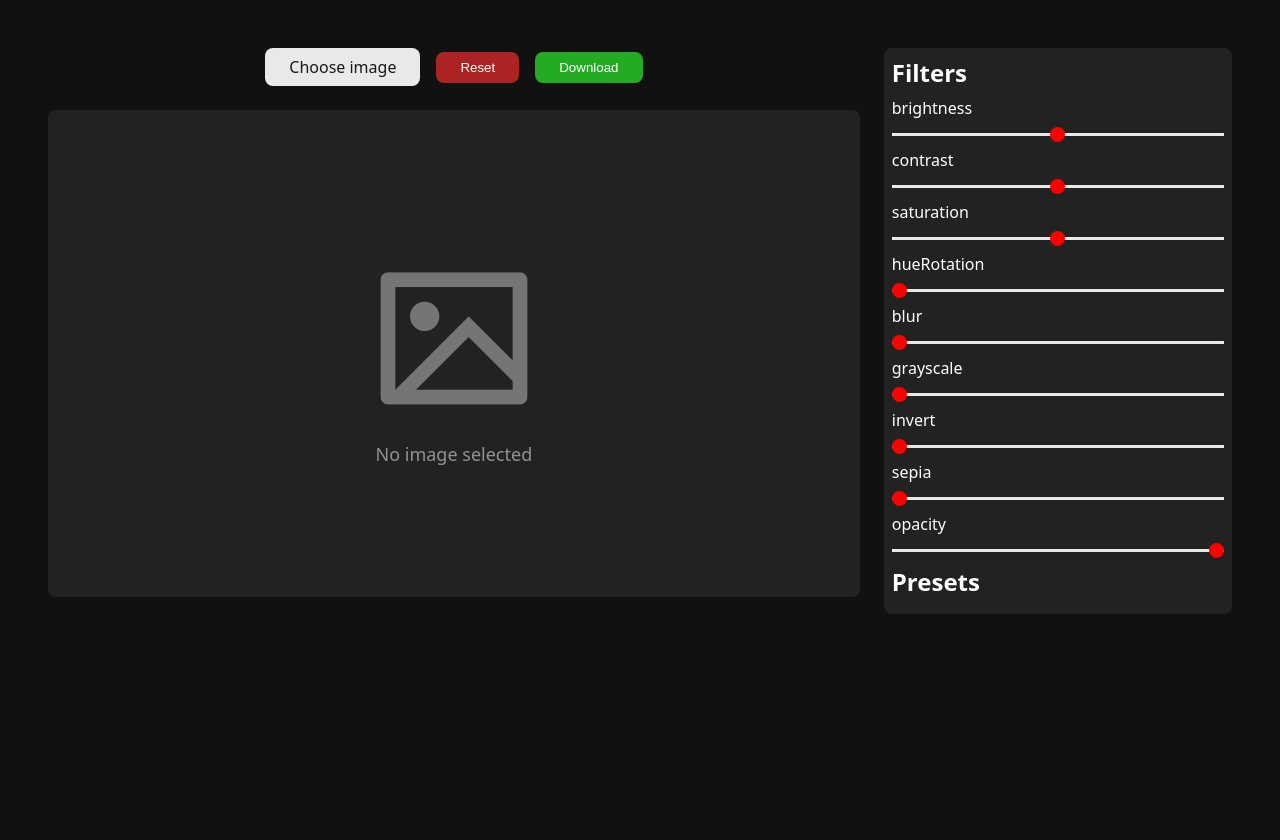
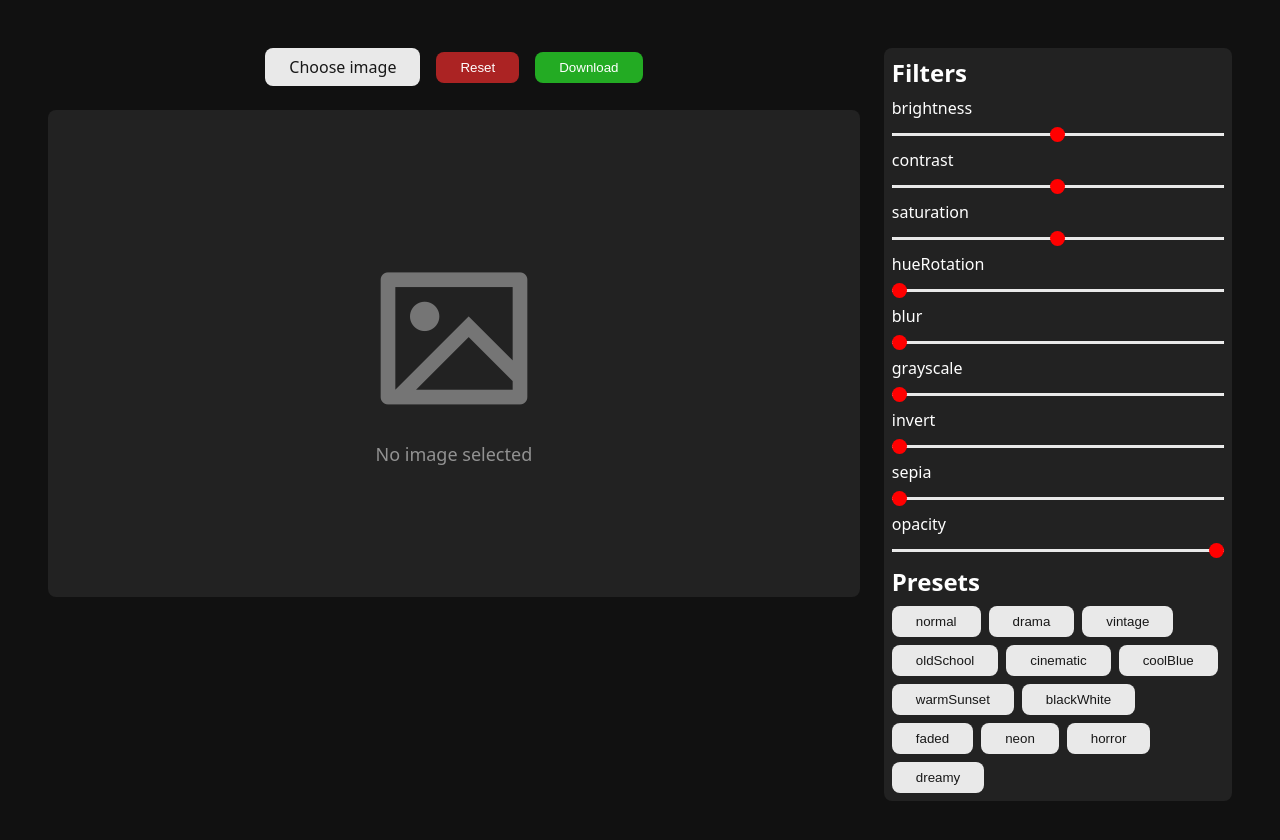
Before and after one commit to naveen-sha/image-editor, a plain HTML site: page index.html in a window 1280 px wide. Before the commit the page ends 800 px from the top, so only its background shows below. Drawn offline with nearby package versions, Linux system fonts and the light colour scheme.

Commit message:
fix:fix issue in presets

```diff
--- a/editor.js
+++ b/editor.js
@@ -369,9 +369,9 @@ const presets = {
     }
 };
 
-object.keys(presets).forEach(presetName => {
+Object.keys(presets).forEach(presetName => {
     const presetButton = document.createElement("button");
-    presetButton.classList.add("preset-btn btn");
-    presetButton.textContent = presetName;
+    presetButton.classList.add("btn");
+    presetButton.innerText = presetName;
     presetsContainer.appendChild(presetButton);
 })
--- a/style.css
+++ b/style.css
@@ -151,3 +151,9 @@ canvas{
    max-height: 80vh;
    display: none;
 }
+
+.presets{
+    display: flex;
+    flex-wrap: wrap;
+    gap: var(--gutter-sm);
+}
```
Also changed, not shown: index.html (+3 -1 lines).
